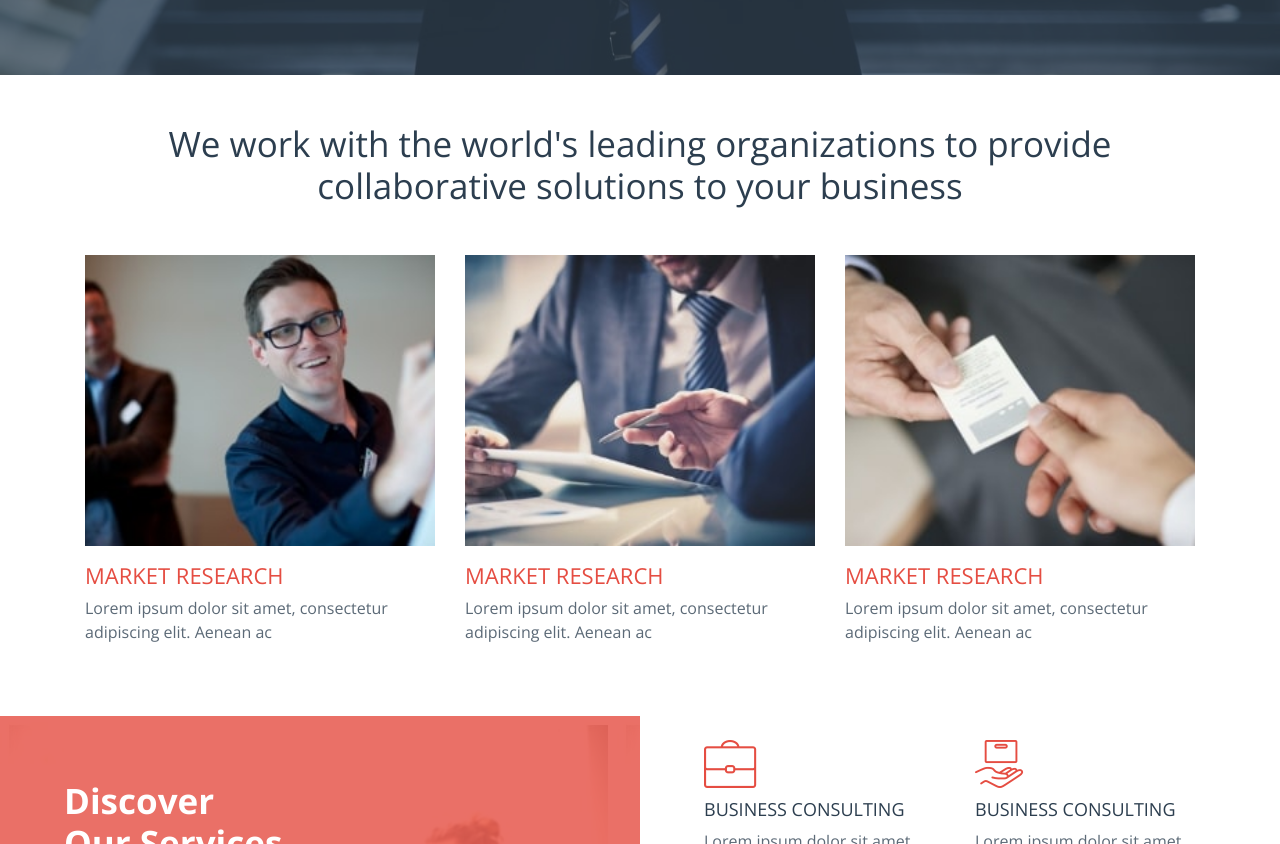
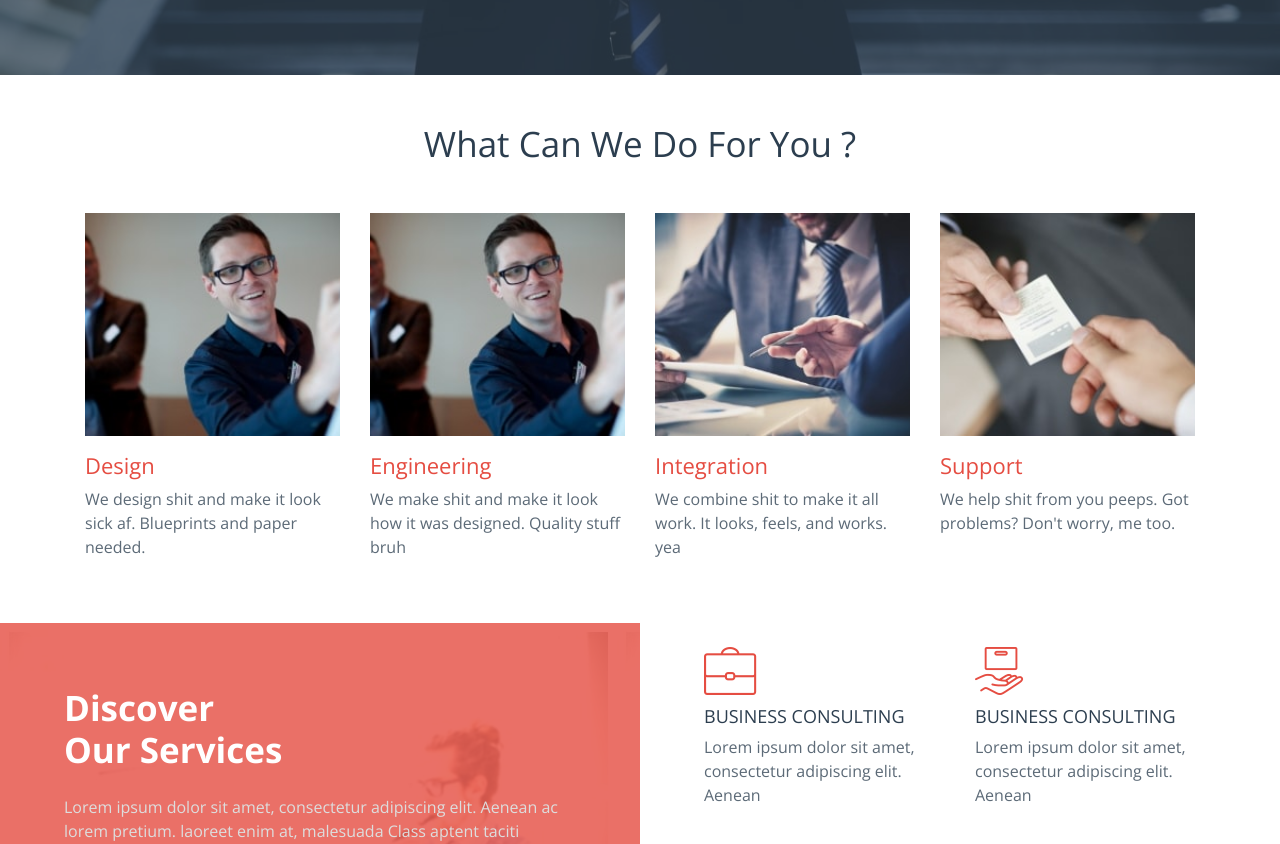
Before and after one commit to anhdeee/Exhibitone, a plain HTML site: page index.html in a window 1280 px wide. Shown: the part 561-1405 px from the top of the page. Drawn offline with nearby package versions, Linux system fonts and the light colour scheme; files whose address does not match are found by name.

Commit message:
HTML changes

```diff
--- a/index.html
+++ b/index.html
@@ -325,41 +325,51 @@
 
     <div class="container overflow-hidden">
       <h2 class="text-center fables-main-text-color font-35 my-4 my-lg-5 smaller-head-text">
-        We work with the world's leading organizations to provide
-        collaborative solutions to your business
+        What Can We Do For You ?
       </h2>
       <div class="row">
-        <div class="col-12 col-sm-4 mb-4 wow fadeInUpBig" data-wow-duration="2s">
+        <div class="col-12 col-md-3 mb-3 wow fadeInUpBig" data-wow-duration="2s">
           <div class="image-container translate-effect-right">
             <a href="#"><img src="assets/custom/images/index1.jpg" alt="" class="img-fluid w-100"></a>
           </div>
           <h2 class="font-22 mt-3 mb-2 d-block text-center text-md-left">
-            <a href="#" class="fables-second-text-color fables-main-hover-color"> MARKET RESEARCH</a>
+            <a href="#" class="fables-second-text-color fables-main-hover-color"> Design</a>
           </h2>
           <p class="fables-forth-text-color light-font d-none d-md-block">
-            Lorem ipsum dolor sit amet, consectetur adipiscing elit. Aenean ac
+            We design shit and make it look sick af. Blueprints and paper needed.
           </p>
         </div>
-        <div class="col-12 col-sm-4 mb-4 wow fadeInUpBig" data-wow-duration="2s">
+        <div class="col-12 col-md-3 mb-3 wow fadeInUpBig" data-wow-duration="2s">
+          <div class="image-container translate-effect-right">
+            <a href="#"><img src="assets/custom/images/index1.jpg" alt="" class="img-fluid w-100"></a>
+          </div>
+          <h2 class="font-22 mt-3 mb-2 d-block text-center text-md-left">
+            <a href="#" class="fables-second-text-color fables-main-hover-color"> Engineering</a>
+          </h2>
+          <p class="fables-forth-text-color light-font d-none d-md-block">
+            We make shit and make it look how it was designed. Quality stuff bruh
+          </p>
+        </div>
+        <div class="col-12 col-md-3 mb-3 wow fadeInUpBig" data-wow-duration="2s">
           <div class="image-container translate-effect-right">
             <a href="#"><img src="assets/custom/images/index2.jpg" alt="" class="img-fluid w-100"></a>
           </div>
           <h2 class="font-22 mt-3 mb-2 d-block text-center text-md-left">
-            <a href="#" class="fables-second-text-color fables-main-hover-color"> MARKET RESEARCH</a>
+            <a href="#" class="fables-second-text-color fables-main-hover-color"> Integration</a>
           </h2>
           <p class="fables-forth-text-color light-font d-none d-md-block">
-            Lorem ipsum dolor sit amet, consectetur adipiscing elit. Aenean ac
+            We combine shit to make it all work. It looks, feels, and works. yea
           </p>
         </div>
-        <div class="col-12 col-sm-4 mb-4 wow fadeInUpBig" data-wow-duration="2s">
+        <div class="col-12 col-md-3 mb-3 wow fadeInUpBig" data-wow-duration="2s">
           <div class="image-container translate-effect-right">
             <a href="#"><img src="assets/custom/images/index3.jpg" alt="" class="img-fluid w-100"></a>
           </div>
           <h2 class="font-22 mt-3 mb-2 d-block text-center text-md-left">
-            <a href="#" class="fables-second-text-color fables-main-hover-color"> MARKET RESEARCH</a>
+            <a href="#" class="fables-second-text-color fables-main-hover-color"> Support</a>
           </h2>
           <p class="fables-forth-text-color light-font d-none d-md-block">
-            Lorem ipsum dolor sit amet, consectetur adipiscing elit. Aenean ac
+            We help shit from you peeps. Got problems? Don't worry, me too.
           </p>
         </div>
       </div>
```
Also changed, not shown: 2 other files.
